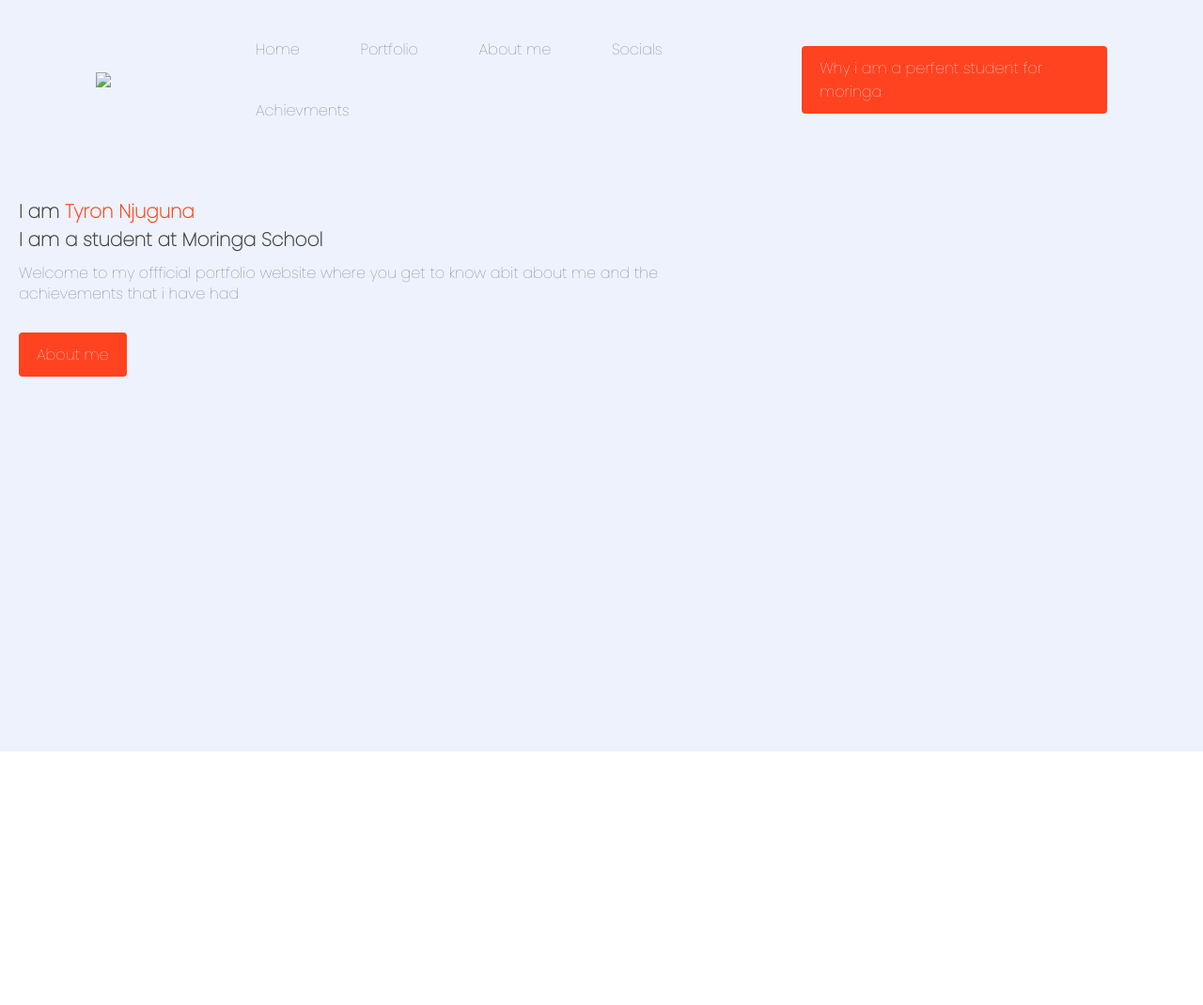
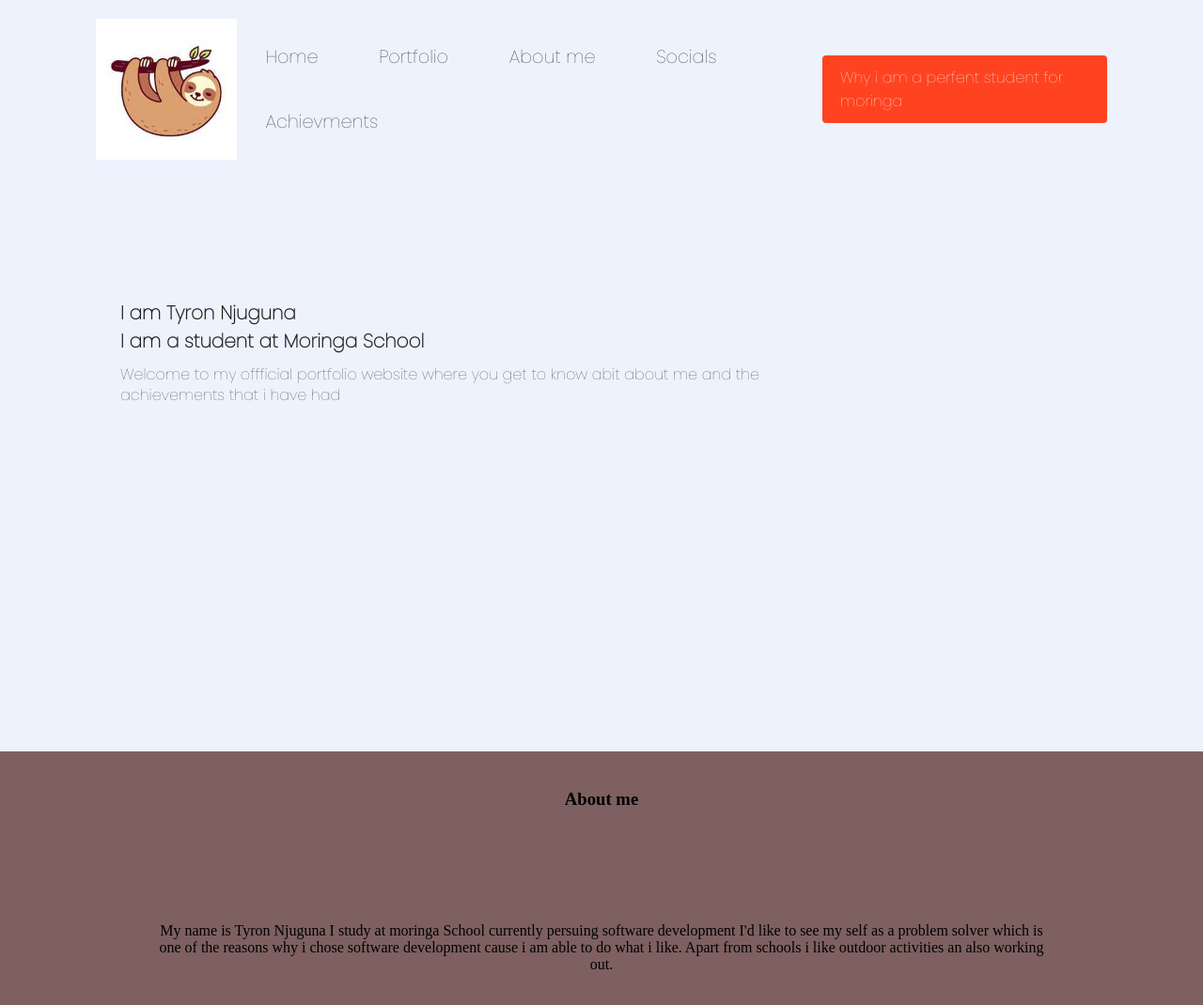
Before and after one commit to tyron20/portfoilio-Landing-Page-, a plain HTML site: page index.html in a window 1280 px wide. Shown: the whole page at 94% size. Before the commit the page ends 800 px from the top, so only its background shows below. Drawn offline with Linux system fonts and the light colour scheme; a small style sheet from the web is missing.

Commit message:
update about me section

```diff
--- a/index.html
+++ b/index.html
@@ -14,24 +14,33 @@
 
     <div class="hero">
         <nav>
-            <img src="./images/a7a7369ed60241d69b357bdff380952c.png" class="logo">
+            <img src="./images/download.jpeg" class="logo">
             <ul>
                 <li><a href="#">Home</a></li>
                 <li><a href="#">Portfolio</a></li>
-                <li><a href="#">About me</a></li>
+                <li><a href="#about-me">About me</a></li>
                 <li><a href="#">Socials</a></li>
                 <li><a href="#">Achievments</a></li>
             </ul>
 
             <a href="#" class="btn">Why i am a perfent student for moringa</a>
         </nav>
-    <div class="About">
-        <h1>I am <spam>Tyron Njuguna</spam></h1>
-        <h1>I am a student at Moringa School </h1>
-        <p>Welcome to my offficial portfolio website where  you get to know abit about me and the<br> achievements that i have had</p>
-        <a href="#" class="btn">About me</a>
+        <div class="About">
+            <h1>I am <span>Tyron Njuguna</span></h1>
+            <h1>I am a student at Moringa School </h1>
+            <p>Welcome to my offficial portfolio website where  you get to know abit about me and the<br> achievements that i have had</p>
+            <!-- <a href="#" class="btn">About me</a> -->
+        </div>
     </div>
-    </div>
-
+    <section id="about-me">
+        <div>
+            <h3>About me</h3>
+            <p>My name is Tyron Njuguna
+               I study at moringa School currently persuing software development
+               I'd like to see my self as a problem solver which is one of the reasons why i chose software development cause i am able to do what i like.
+               Apart from schools i like outdoor activities an also working out.
+            </p>
+        </div>
+    </section>
 </body>
 </html>
--- a/style.css
+++ b/style.css
@@ -31,7 +31,8 @@ nav ul li{
 }
 nav ul li a{
     text-decoration: none;
-    color: #606163;
+    color: #1a1a1b;
+    font-size: 1.2em;
 }
 nav ul li a:hover{
     color: #ff4321;
@@ -52,18 +53,19 @@ nav ul li a:hover{
     border: 1px solid #ff4321;
 }
 .About{
-    margin-left: 20px;
-    margin-top: 40px;
+    margin-left: 10%;
+    margin-top: 10%;
+    height: 100vh;
 }
 .About h1{
     font-size: 20px;
-    color: #444242;
+    color: #1f1e1e;
 }
 .About h1 spam{
     color: #ff4321;
 }
 .About p{
-    color: #606163;
+    color: #39393a;
     line-height: 22px;
     margin-top: 10px;
     margin-bottom: 30px;
@@ -86,3 +88,15 @@ nav ul li a:hover{
 .anime-img:hover .anime-img{
     bottom: 40px;
 }
+
+/* about section start */
+#about-me {
+    text-align: center;
+    height: 100vh;
+    padding: 40px;
+    background-color: #7e6060;
+}
+
+#about-me p {
+    margin: 10%;
+}
```
Also changed, not shown: images/download.jpeg (added).
